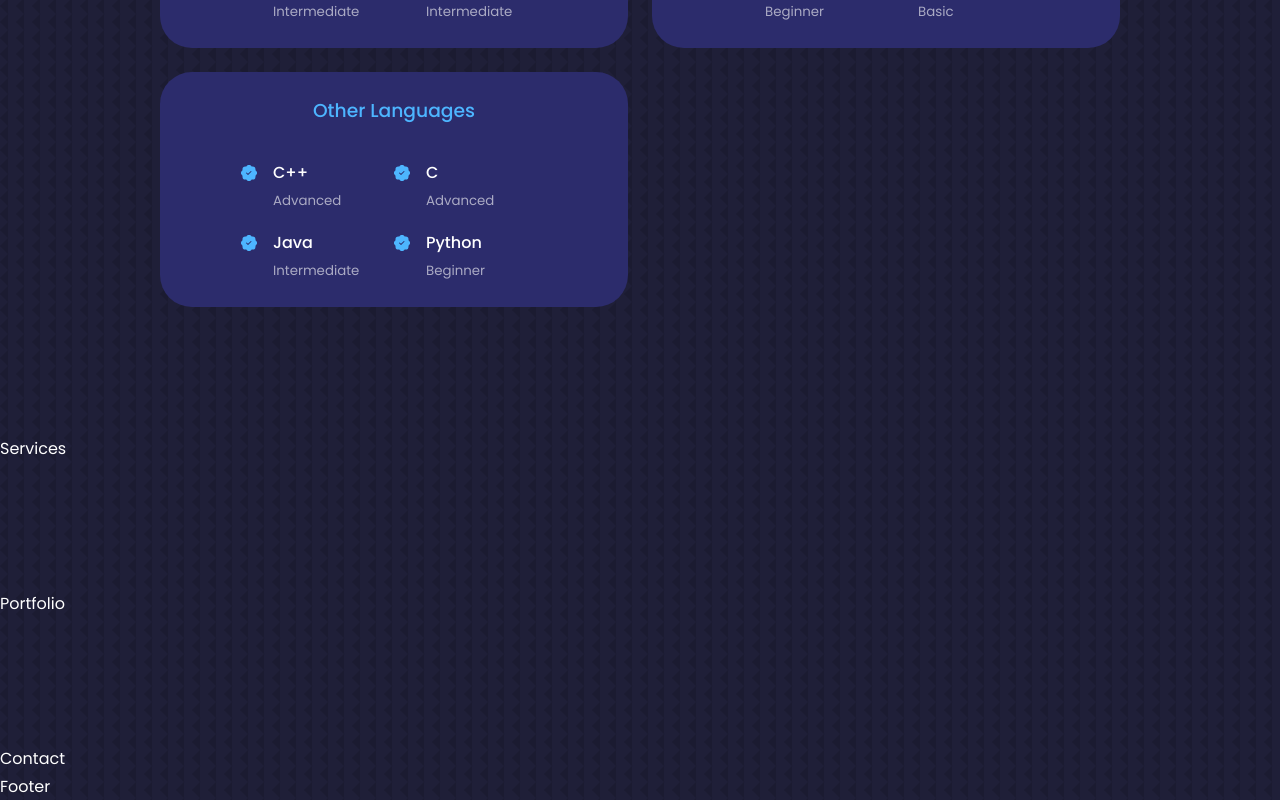
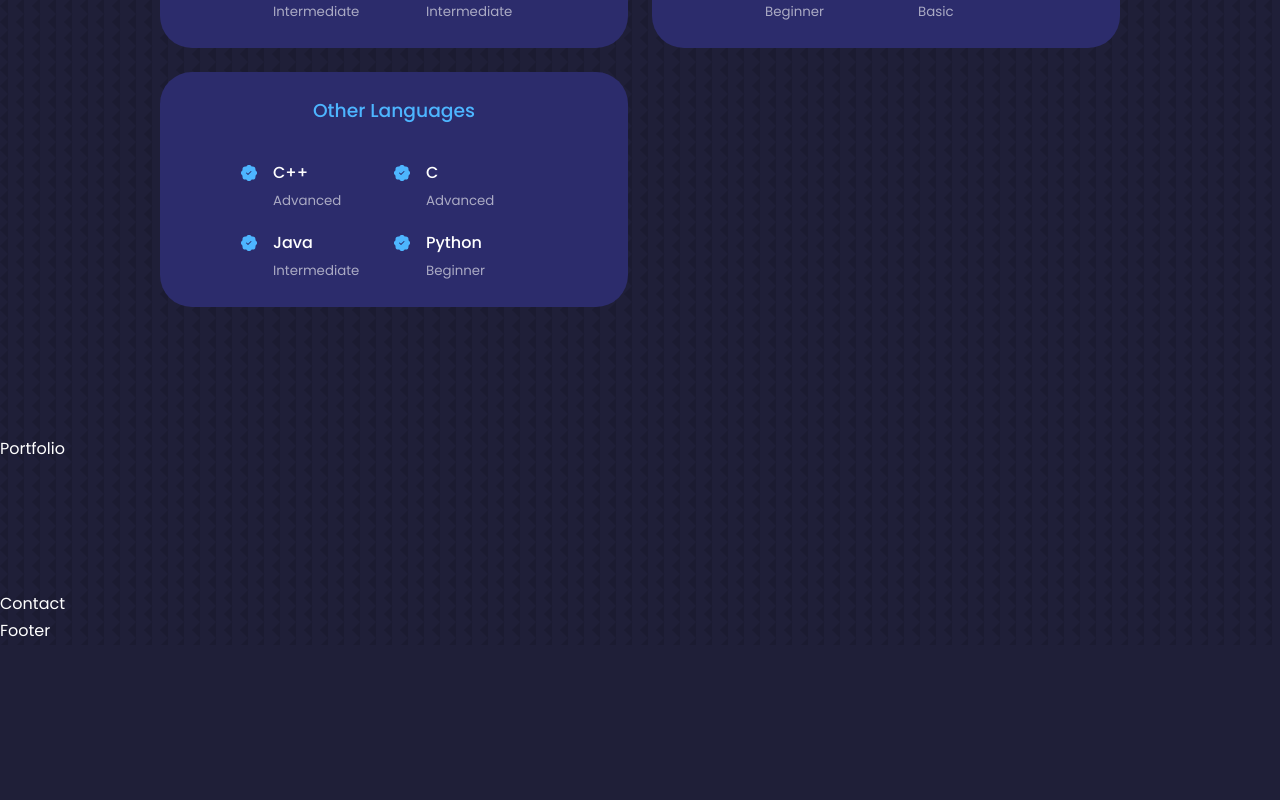
Before and after one commit to ShivamDureja/React-Portfolio-Website, a React (Create React App) app: page / in a window 1280 px wide. Shown: the part 1922-2722 px from the top of the page. After the commit the page ends 2567 px from the top, so only its background shows below. Built offline with nearby package versions, Linux system fonts and the light colour scheme.

Commit message:
src edited

```diff
--- a/src/App.js
+++ b/src/App.js
@@ -3,7 +3,6 @@ import Header from './Components/Header/Header'
 import Nav from './Components/Nav/Nav'
 import About from './Components/About/About'
 import Experience from './Components/Experience/Experience'
-import Services from './Components/Services/Services'
 import Portfolio from './Components/Portfolio/Portfolio'
 import Contact from './Components/Contact/Contact'
 import Footer from './Components/Footer/Footer'
@@ -14,7 +13,6 @@ function App() {
       <Nav />
       <About />
       <Experience />
-      <Services/>
       <Portfolio/>
       <Contact/>
       <Footer/>
```
